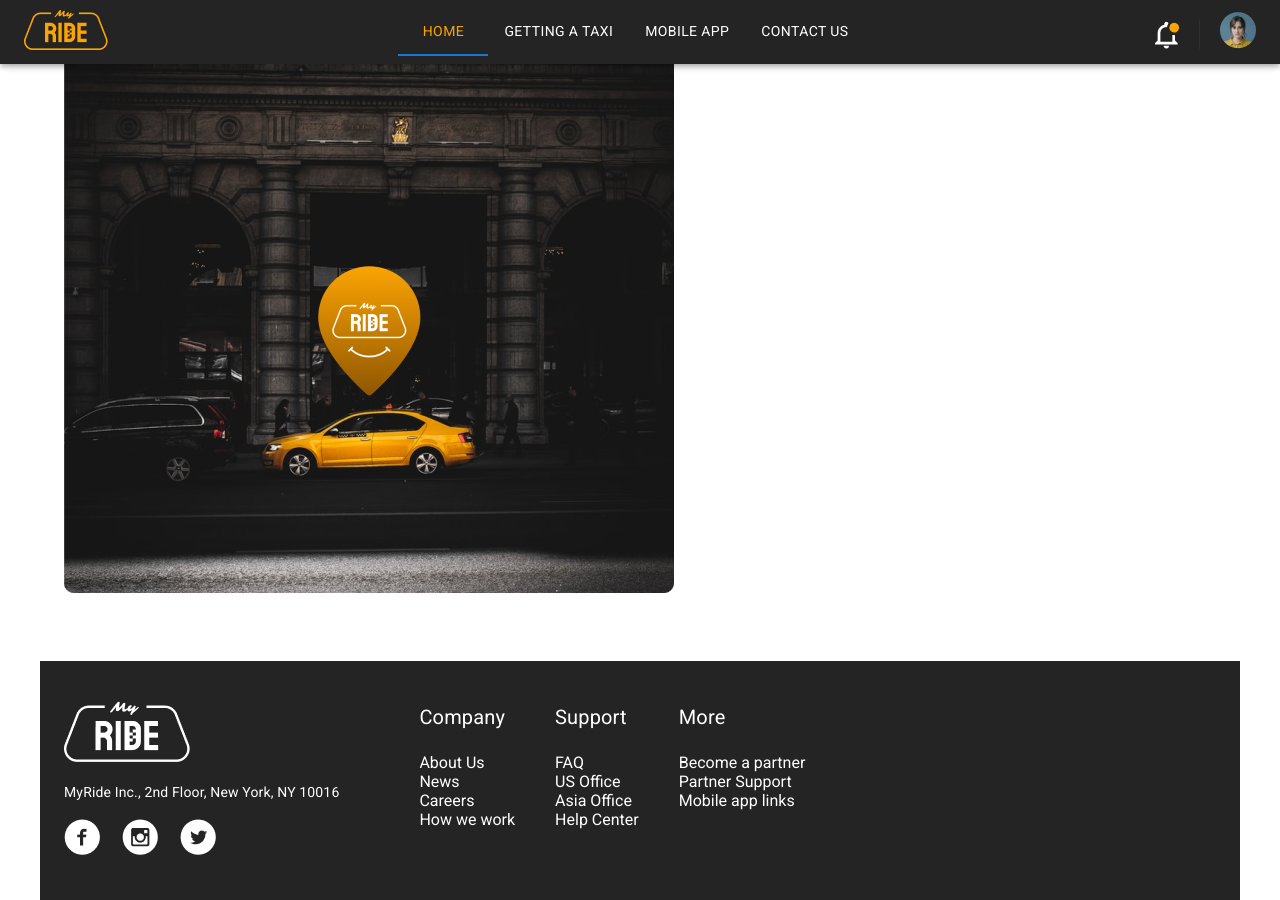
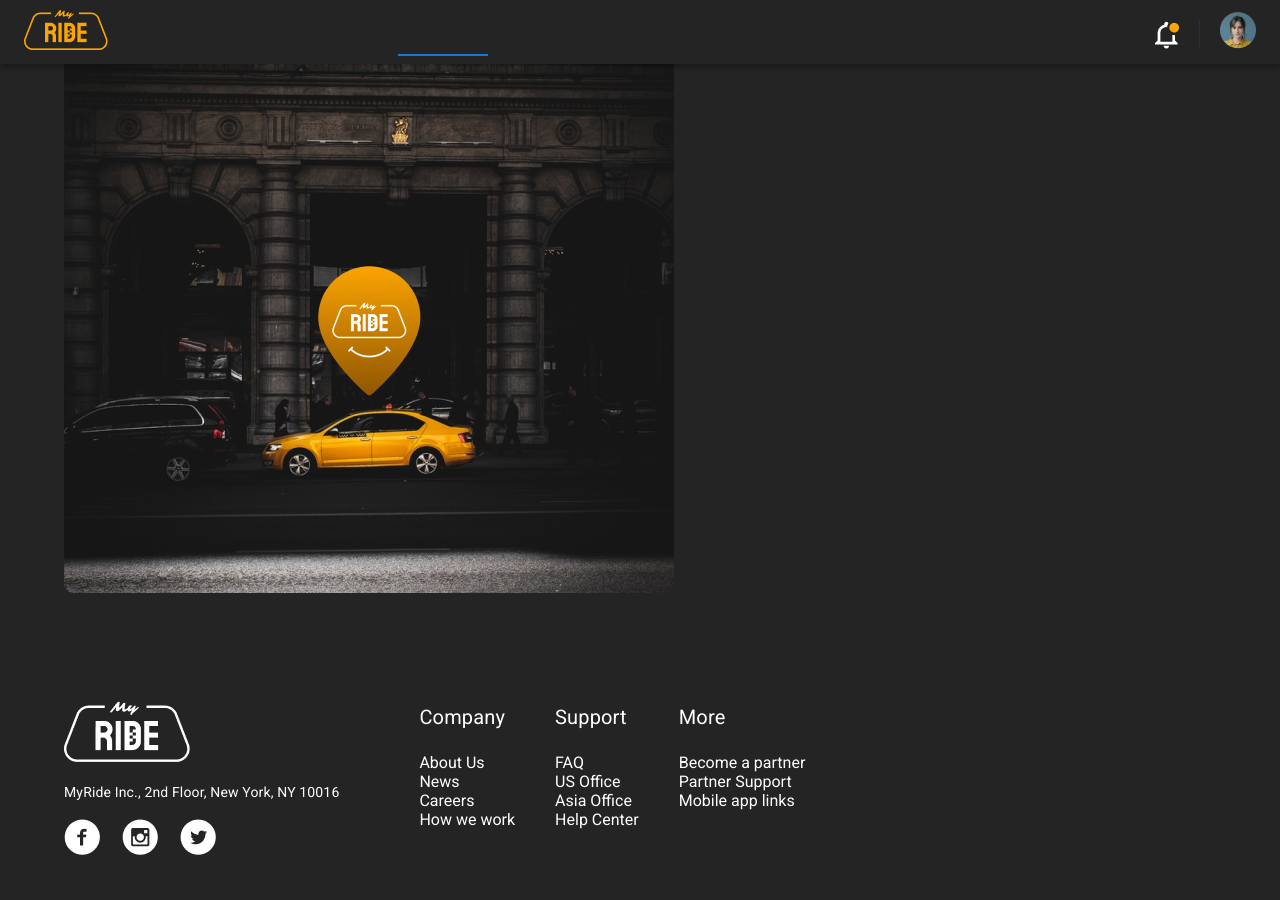
Before and after one commit to viviancol/desafio3-compassuol, a React (Vite) app in the folder my-ride/: page / in a window 1280 px wide. Built offline with nearby package versions, Linux system fonts and the light colour scheme.

Commit message:
feat: background-color: #242424

```diff
--- a/my-ride/src/index.css
+++ b/my-ride/src/index.css
@@ -1,4 +1,6 @@
 * {
   margin: 0;
   padding: 0;
+  font-family: Roboto;
+  background-color: #242424;
 }
```
